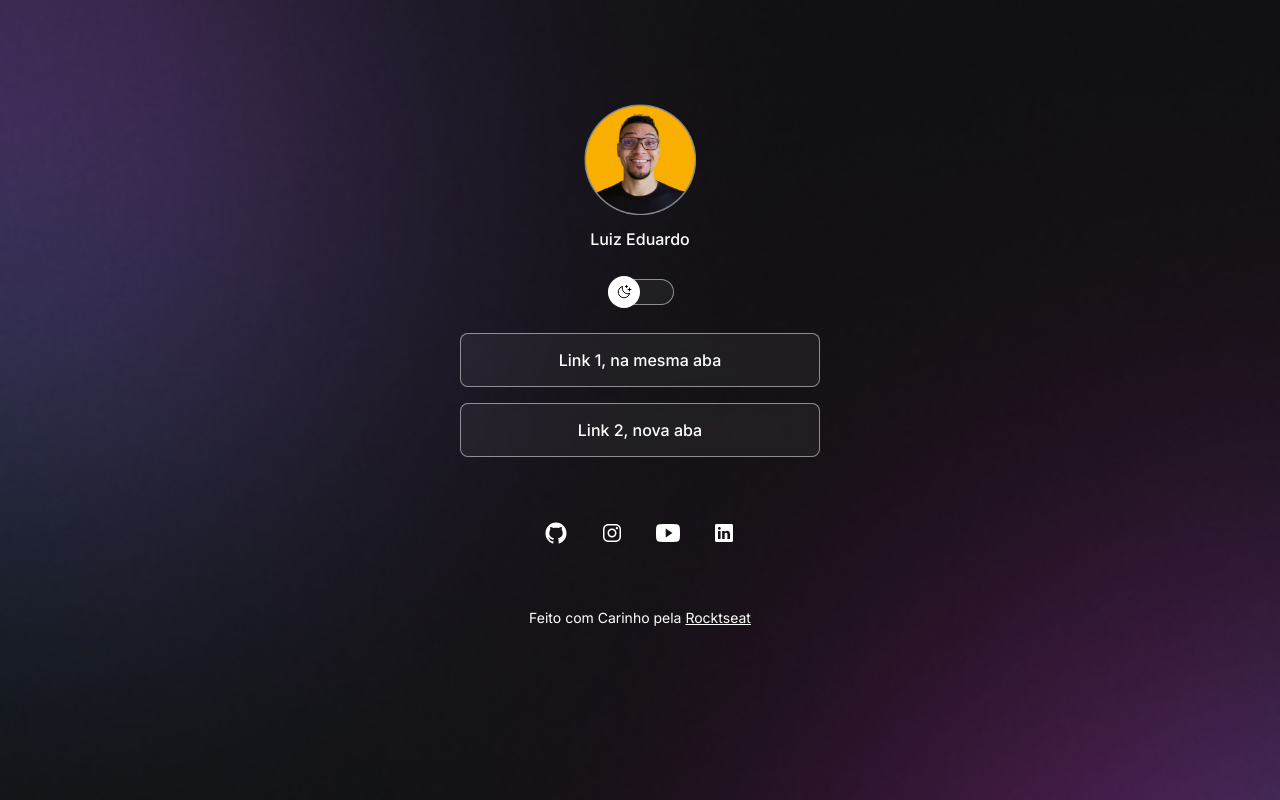
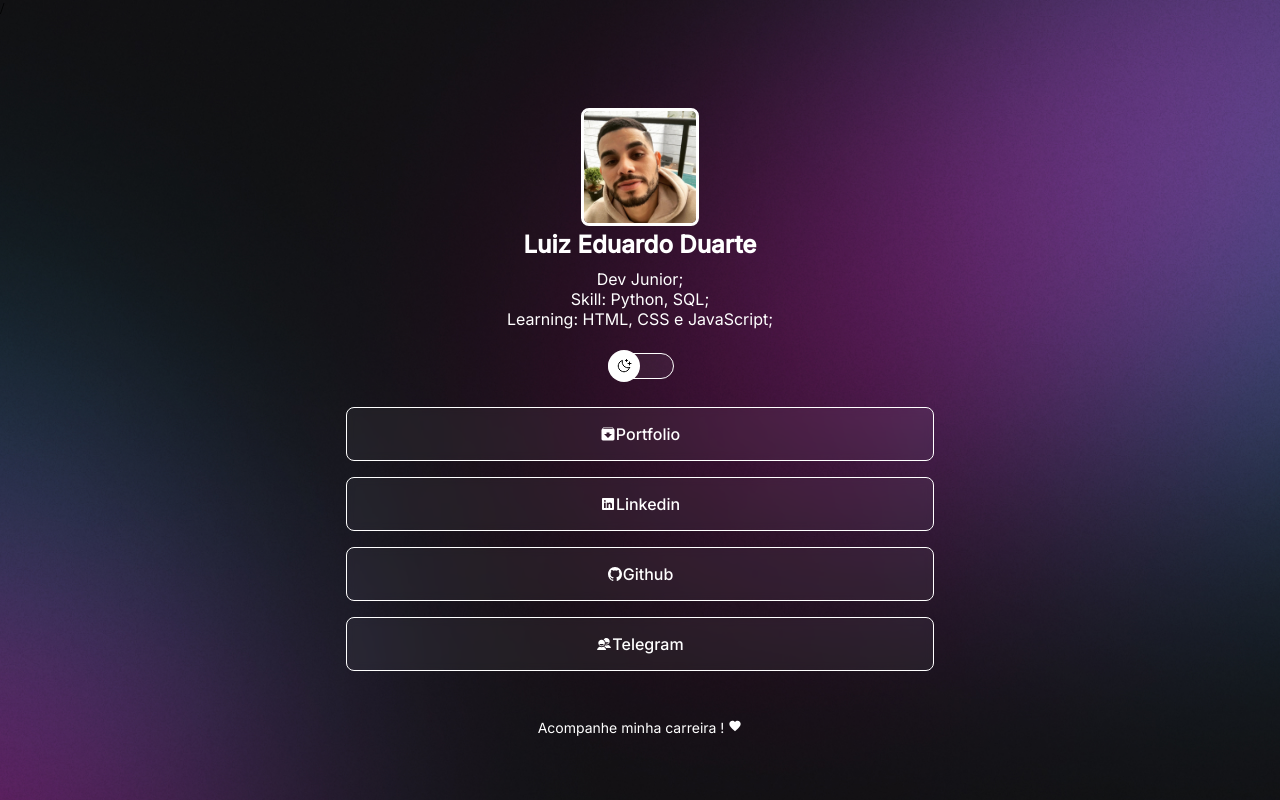
Before and after one commit to luizeduardoduarte/DevLinks, a plain HTML site: page index.html in a window 1280 px wide. Drawn offline with nearby package versions, Linux system fonts and the light colour scheme.

Commit message:
first commit

```diff
--- a/index.html
+++ b/index.html
@@ -1,14 +1,14 @@
 <!DOCTYPE html>
 <html lang="pt-br" class="">
   <head>
-    <link href="https://unpkg.com/ionicons@4.5.10-0/dist/css/ionicons.min.css" rel="stylesheet">
+    <link
+      href="https://unpkg.com/ionicons@4.5.10-0/dist/css/ionicons.min.css" rel="stylesheet">
 
     <link rel="preconnect" href="https://fonts.googleapis.com" />
     <link rel="preconnect" href="https://fonts.gstatic.com" crossorigin />
     <link
       href="https://fonts.googleapis.com/css2?family=Inter:wght@400;500&display=swap"
-      rel="stylesheet"
-    />
+      rel="stylesheet"/>/
 
     <meta charset="UTF-8" />
     <meta name="viewport" content="width=device-width, initial-scale=1.0" />
@@ -18,8 +18,11 @@
   <body>
     <div id="container">
       <div id="profile">
-        <img src="./assets/assets/avatar.png" alt="descricao da imagem" />
-        <p>Luiz Eduardo</p>
+        <img src="./assets/assets/img_esquerdo.jpg" alt="modo Dark" />
+        <h2>Luiz Eduardo Duarte</h2>
+      </div>
+      <div id="sobre_mim">
+        <p>Dev Junior; <br> Skill: Python, SQL; <br>Learning: HTML, CSS e JavaScript;</p>
       </div>
 
       <div id="switch" onclick="toggleMode()">
@@ -28,37 +31,43 @@
       </div>
 
       <ul>
-        <li><a href="#">Link 1, na mesma aba</a></li>
-        <li><a href="#" target="_blank">Link 2, nova aba</a></li>
+        <li>
+            <a href="https://github.com/luizeduardoduarte/Projetos" target="_blank">
+              <ion-icon name="archive"></ion-icon>Portfolio
+            </a>
+        </li>
+        <li>
+          <p>
+            <a href="https://www.linkedin.com/in/luizeduardoduarte/" target="_blank">
+              <ion-icon name="logo-linkedin"></ion-icon>Linkedin
+            </a>
+          </p>
+        </li>
+        <li>
+          <p>
+            <a href="https://github.com/luizeduardoduarte" target="_blank">
+              <ion-icon name="logo-github"></ion-icon>Github
+            </a>
+          </p>
+        </li>
+        <li>
+          <p>
+            <a href="https://t.me/luizeduardoduarte" target="_blank">
+              <ion-icon name="contacts"></ion-icon>Telegram
+            </a>
+          </p>
+        </li>
       </ul>
-      <div id="social-links">
-        <a href="https://www.github.com" target="_blank">
-          <ion-icon name="logo-github"></ion-icon>
-        </a>
-
-        <a href="https://www.instagram.com" target="_blank">
-          <ion-icon name="logo-instagram"></ion-icon>
-        </a>
-
-        <a href="https://www.youtube.com" target="_blank">
-          <ion-icon name="logo-youtube"></ion-icon>
-        </a>
-
-        <a href="www.linkedin.com" target="_blank">
-          <ion-icon name="logo-linkedin"></ion-icon>
-        </a>
-      </div>
 
       <footer>
-        Feito com Carinho pela
-        <a href="https://www.rocketseat.com.br/" target="_blank">Rocktseat</a>
+        Acompanhe minha carreira ! <ion-icon name="heart"></ion-icon>
       </footer>
     </div>
 
-  <script
-  src = "https://unpkg.com/ionicons@4.5.10-0/dist/ionicons.js"
-  ></script>
-  <script src="./script.js"></script>
+    <script src = "https://unpkg.com/ionicons@4.5.10-0/dist/ionicons.js">
+    </script>
 
+    <script src="./script.js">
+    </script>
   </body>
 </html>
--- a/script.js
+++ b/script.js
@@ -1,15 +1,15 @@
 function toggleMode() {
-  const html = document.documentElement
-  html.classList.toggle('light')
+  const html = document.documentElement// selecionando arquivo
+  html.classList.toggle("light")  // botao para transacao de Mode Dark/Light
 
-  const img = document.querySelector("#profile img")
+  const img = document.querySelector("#profile img") // selecionando a imagem do profile
 
-  if(html.classList.contains('light')) {
-    img.setAttribute("src", "./assets/assets/avatar-light.png")
+  // troca de imagens
+  if (html.classList.contains("light")) {
+    img.setAttribute("src", "./assets/assets/img_direito.jpg")
     img.setAttribute("alt", "Descricao Light")
   } else {
-    img.setAttribute("src", "./assets/assets/avatar.png")
+    img.setAttribute("src", "./assets/assets/img_esquerdo.jpg")
     img.setAttribute("alt", "Descricao Dark")
   }
-
 }
--- a/style.css
+++ b/style.css
@@ -1,12 +1,14 @@
+/* Ajuste Geral do documento*/
 * {
   margin: 0;
   padding: 0;
 }
 
+/* Variaveis */
 :root {
   --text-color: white;
   --bg-url: url(./assets/assets/bg-mobile.jpg);
-  --stroke-color: rgb(255, 255, 255, 0.5);
+  --stroke-color: rgb(255, 255, 255);
   --surface-color: rgba(255, 255, 255, 0.05);
   --surface-color-hover: rgba(0, 0, 0 , 0.2);
   --highlight-color: rgba(255, 255, 255, 0.2);
@@ -16,30 +18,28 @@
 .light{
   --text-color: black;
   --bg-url: url(./assets/assets/bg-mobile-light.jpg);
-  --stroke-color: rgb(0, 0, 0, 0.5);
+  --stroke-color: rgb(0, 0, 0);
   --surface-color: rgba(0, 0, 0, 0.05);
   --surface-color-hover: rgba(0, 0, 0, 0.02);
   --highlight-color: rgba(0, 0, 0, 0.1);
   --switch-bf-url: url(./assets/assets/sun.svg)
 }
 
+/* Body */
 body {
-  /*background-image: url(./assets/assets/bg-mobile.jpg);
-  background-repeat: no-repeat;
-  background-position: top center;
-  background-size: cover;
-  */
+  background: var(--bg-url) no-repeat top center/ cover;
+  height: 100vh;
+}
 
-  /* background: color image repeat position/ size */
-  background: var(--bg-url) no-repeat top center/ cover;
-}
 body * {
   font-family: "Inter", sans-serif;
   color: var(--text-color);
 }
 
 #container {
-  width: 360px;
+  width: auto ;
+  max-width: 588px;
+  height: auto;
   margin: 56px auto 0px;
   padding: 24px;
 }
@@ -47,11 +47,14 @@ body * {
 /* profile */
 #profile {
     text-align: center;
-    padding: 24px;
+    position: center;
+    padding: 10px;
 }
 
 #profile img {
     width: 112px;
+    border: 3px solid var(--stroke-color);
+    border-radius: 8px;
 }
 
 #profile p {
@@ -60,13 +63,19 @@ body * {
   margin-top: 8px;
 }
 
+#sobre_mim{
+  text-align: center;
+  border-radius: 8px;
+  margin-bottom: 24px;
+
+}
+
 /* Switch */
 #switch {
   position: relative;
   width: 64px;
 
   margin: 4px auto;
-
 }
 
 #switch button{
@@ -110,6 +119,7 @@ ul {
   padding: 24px 0;
 }
 
+/* Design das barras */
 ul li a {
   display: flex;
   align-items: center;
@@ -157,12 +167,20 @@ ul li a:hover{
   border-radius: 50%
 }
 
-#social-links a:hover{
-  background: rgb(--highlight-color);
-}
-
 footer{
   padding: 24px 0;
   text-align: center;
   font-size: 14px;
 }
+
+/* media queries */
+@media (min-width: 700px){
+  :root {
+    --bg-url: url(assets/assets/bg-desktop.jpg);
+  }
+
+  .light {
+    --bg-url: url(assets/assets/bg-desktop-light.jpg);
+  }
+
+}
```
Also changed, not shown: .github/preview.jpg (added), assets/assets/img_direito.jpg (added), assets/assets/img_esquerdo.jpg (added), 1 other file.
